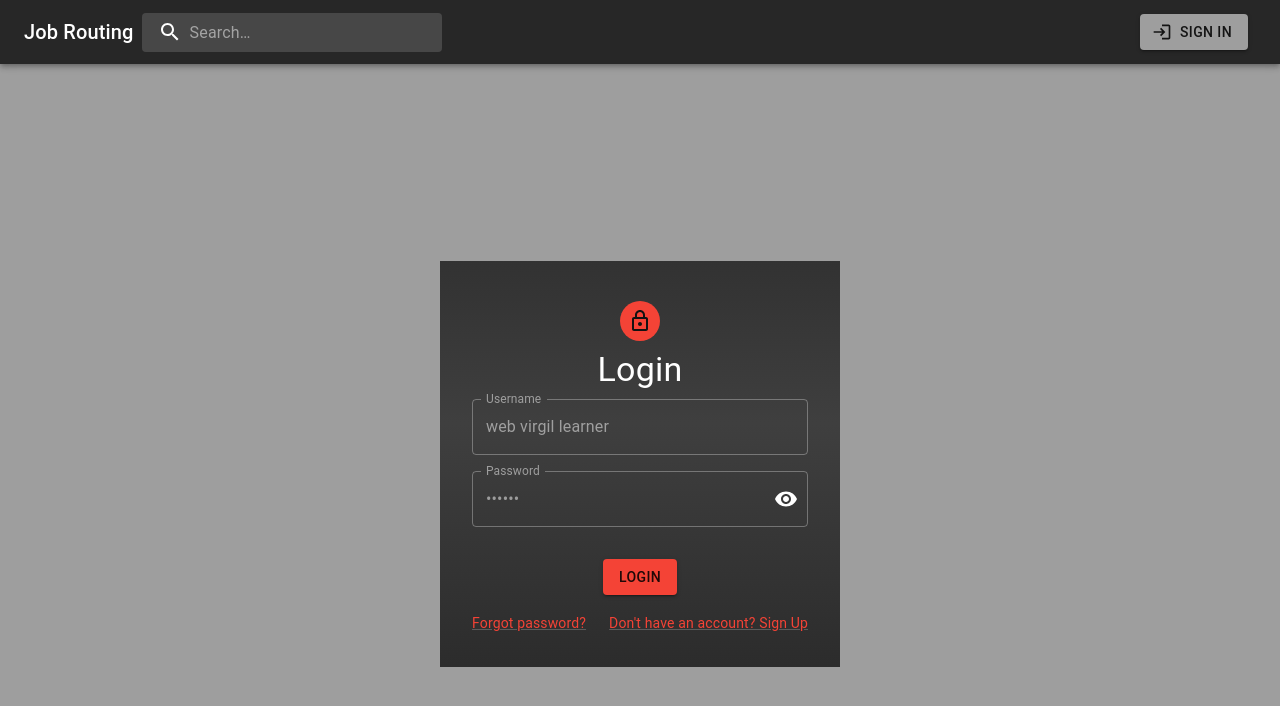
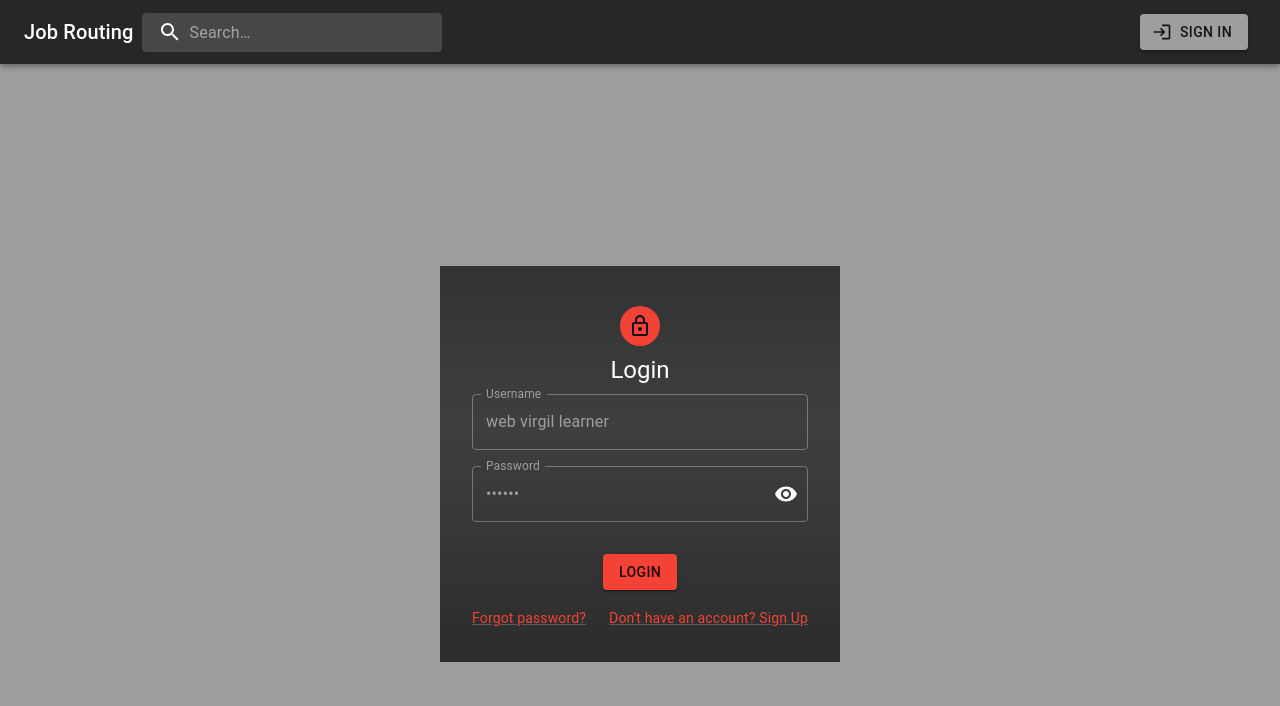
Before and after one commit to tammyple/job-routing-app, a React (Create React App) app: page /login in a window 1280 px wide. Shown: the top 706 px of the page. Built offline with nearby package versions, Linux system fonts and the light colour scheme.

Commit message:
modified LoginForm

```diff
--- a/src/components/LoginForm.js
+++ b/src/components/LoginForm.js
@@ -48,7 +48,7 @@ function LoginForm({ callback }) {
       <Avatar sx={{ m: 1, bgcolor: "error.main" }}>
         <LockOutlinedIcon />
       </Avatar>
-      <Typography variant="h4" component="div">
+      <Typography variant="h5" component="div">
         Login
       </Typography>
       <TextField
```
